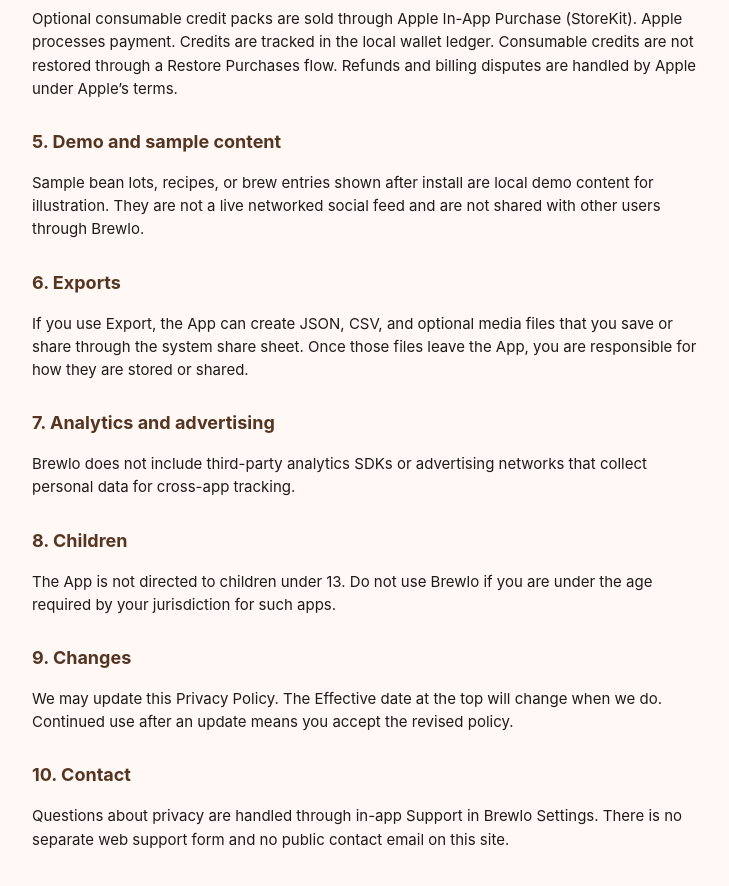
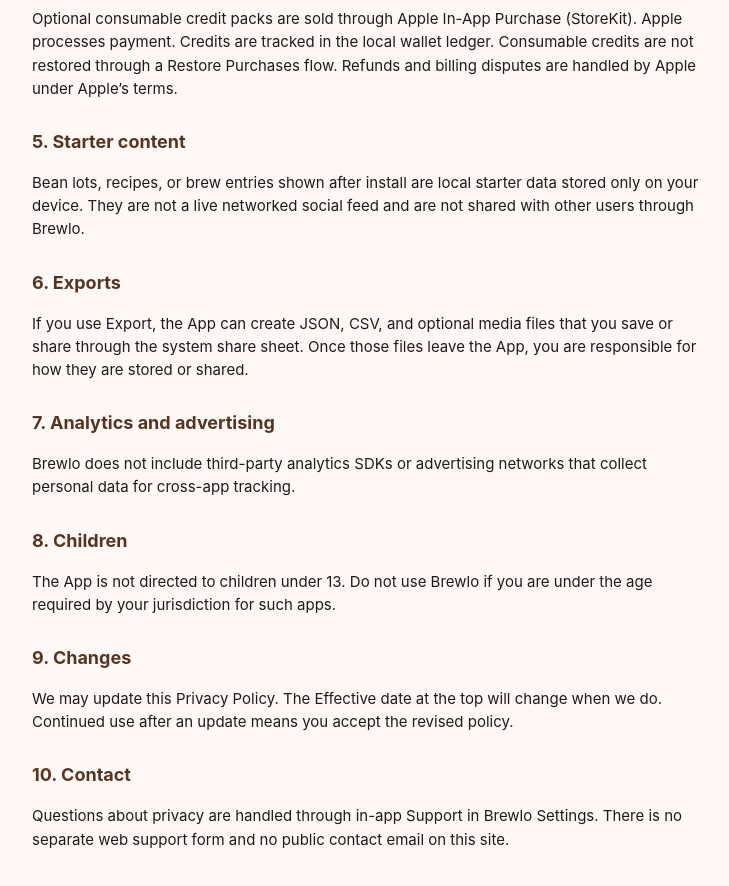
Before and after one commit to brewlo-app/brewlo-legal, a plain HTML site: page privacy-policy.html in a window 1280 px wide. Shown: the part 960-1846 px from the top of the page, without its empty margins (268-997 px from the left). Drawn offline with Linux system fonts and the light colour scheme.

Commit message:
Remove sample wording from privacy policy

```diff
--- a/privacy-policy.html
+++ b/privacy-policy.html
@@ -31,8 +31,8 @@
   <h2>4. In-app purchases</h2>
   <p>Optional consumable credit packs are sold through Apple In-App Purchase (StoreKit). Apple processes payment. Credits are tracked in the local wallet ledger. Consumable credits are not restored through a Restore Purchases flow. Refunds and billing disputes are handled by Apple under Apple’s terms.</p>
 
-  <h2>5. Demo and sample content</h2>
-  <p>Sample bean lots, recipes, or brew entries shown after install are local demo content for illustration. They are not a live networked social feed and are not shared with other users through Brewlo.</p>
+  <h2>5. Starter content</h2>
+  <p>Bean lots, recipes, or brew entries shown after install are local starter data stored only on your device. They are not a live networked social feed and are not shared with other users through Brewlo.</p>
 
   <h2>6. Exports</h2>
   <p>If you use Export, the App can create JSON, CSV, and optional media files that you save or share through the system share sheet. Once those files leave the App, you are responsible for how they are stored or shared.</p>
```
